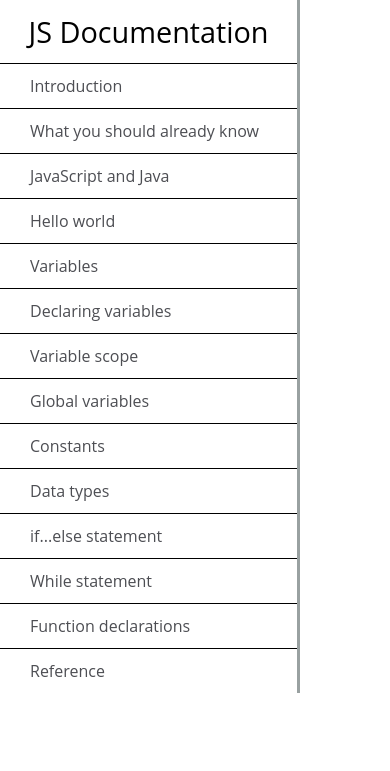
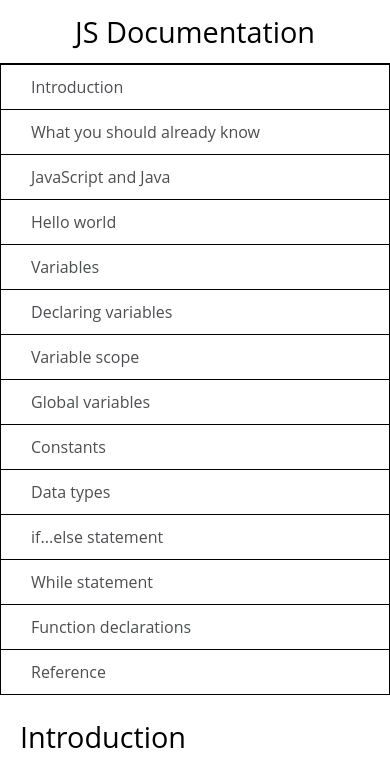
Before and after one commit to dattv23/TechnicalDocumentationPage, a plain HTML site: page index.html in a window 390 px wide. Shown: the top 771 px of the page. Drawn offline with Linux system fonts and the light colour scheme.

Commit message:
Update style.css

```diff
--- a/assets/style.css
+++ b/assets/style.css
@@ -87,9 +87,15 @@ html {
 
     #navbar.mobile {
         position: unset;
+        width: 100%;
+        border: none;
+    }
+
+    #navbar.mobile ul {
+        border: 1px solid;
     }
 
     #main-doc.mobile {
-        display: none;
+        margin: 0;
     }
 }
```
